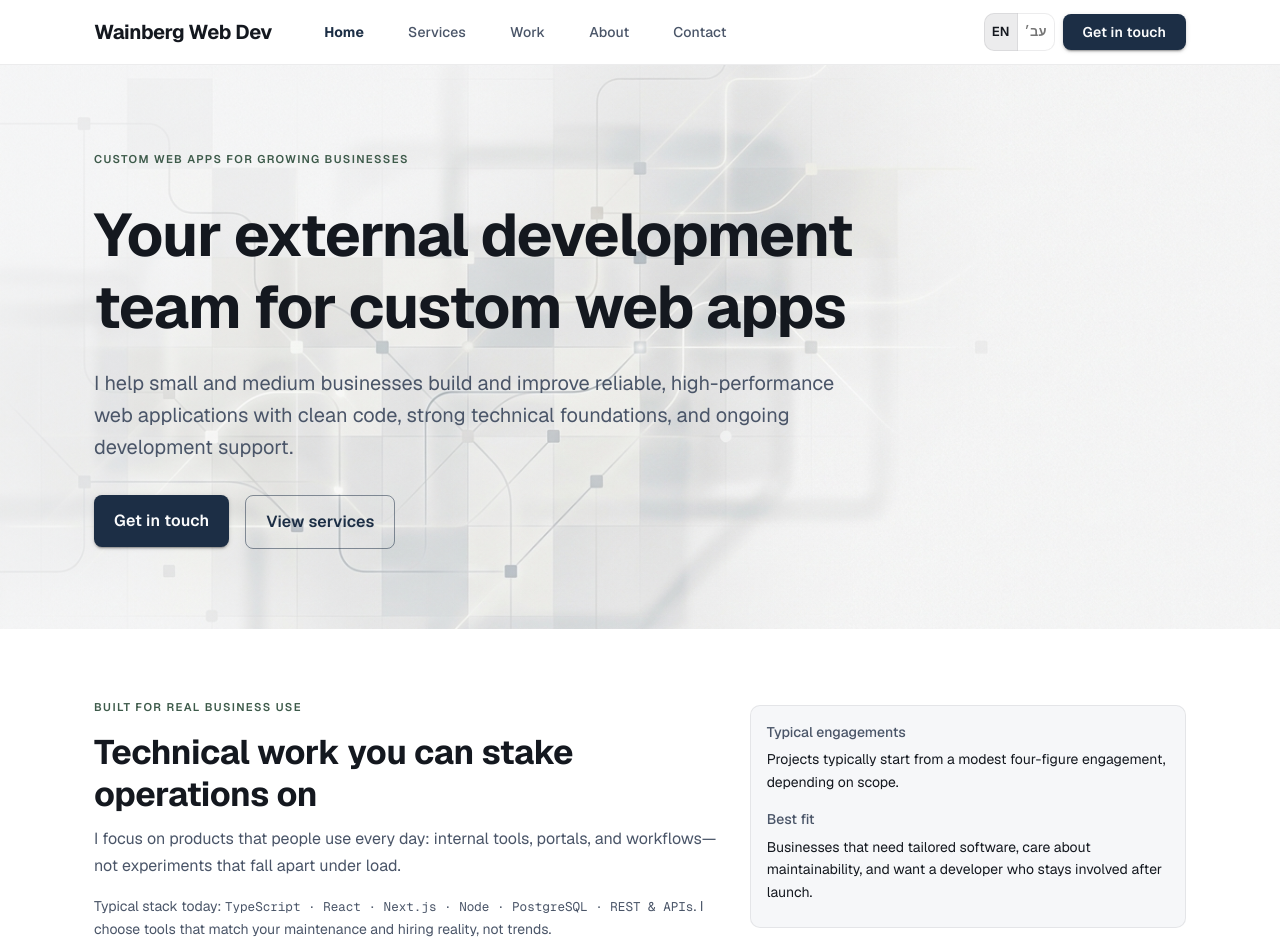
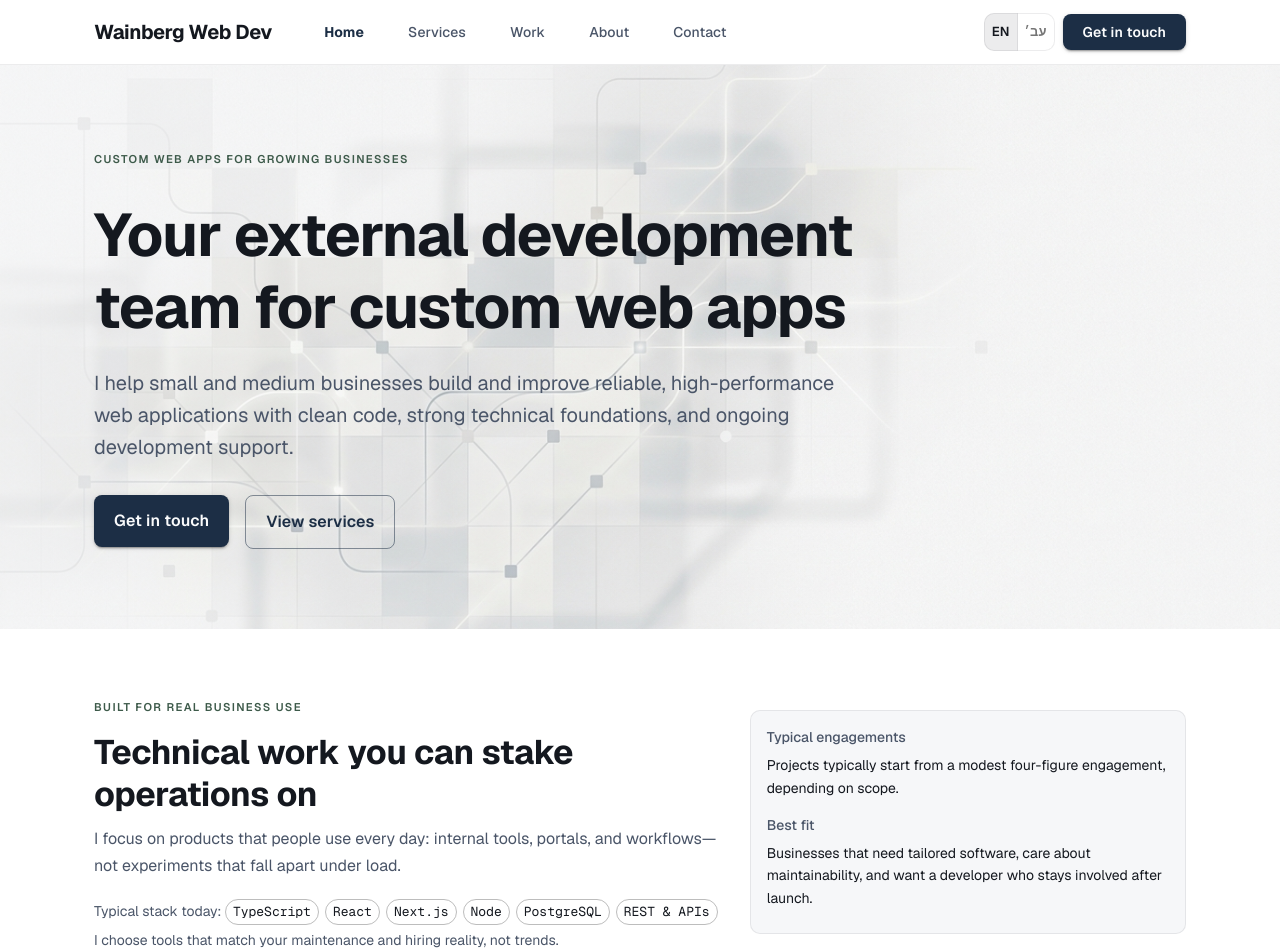
Before and after one commit to imriShCodeArt/freelance-website, a Next.js app: page /en in a window 1280 px wide. Shown: the top 952 px of the page. Built offline with nearby package versions, Linux system fonts and the light colour scheme; what @mui/material-nextjs would draw is missing.

Commit message:
chore: fix some strings

```diff
--- a/src/components/home/HomePage.tsx
+++ b/src/components/home/HomePage.tsx
@@ -114,11 +114,31 @@ export default function HomePage({
               <Typography variant="body1" color="text.secondary" sx={{ mb: 2 }}>
                 {h.realUseP1}
               </Typography>
-              <Typography variant="body2" color="text.secondary">
+              <Typography variant="body2" color="text.secondary" component="div">
                 {messages.common.typicalStackLead}{" "}
-                <Box component="span" sx={{ fontFamily: "var(--font-geist-mono), monospace", fontSize: "0.9em" }}>
-                  {h.stack.join(" · ")}
-                </Box>
+                <Stack
+                  direction="row"
+                  component="div"
+                  flexWrap="wrap"
+                  useFlexGap
+                  gap={0.75}
+                  sx={{ display: "inline-flex", verticalAlign: "middle", maxWidth: "100%", my: 0.5 }}
+                >
+                  {h.stack.map((tech) => (
+                    <Chip
+                      key={tech}
+                      label={tech}
+                      size="small"
+                      variant="outlined"
+                      sx={{
+                        fontFamily: "var(--font-geist-mono), monospace",
+                        fontSize: "0.8125rem",
+                        height: 26,
+                      }}
+                    />
+                  ))}
+                </Stack>
+                <br/>
                 {messages.common.typicalStackTrail}
               </Typography>
             </Grid>
--- a/src/messages/en.ts
+++ b/src/messages/en.ts
@@ -7,7 +7,7 @@ export const en = {
       "Projects typically start from a modest four-figure engagement, depending on scope.",
     typicalStackLead: "Typical stack today:",
     typicalStackTrail:
-      ". I choose tools that match your maintenance and hiring reality, not trends.",
+      "I choose tools that match your maintenance and hiring reality, not trends.",
     stepPrefix: "Step",
   },
   nav: {
--- a/src/messages/he.ts
+++ b/src/messages/he.ts
@@ -9,7 +9,7 @@ export const he: Messages = {
       "פרויקטים מתחילים לרוב בהיקף של ספרות אלפים בודדות, בהתאם להיקף ולמורכבות.",
     typicalStackLead: "הסטאק הנפוץ היום:",
     typicalStackTrail:
-      ". אני בוחר כלים שמתאימים ליכולת התחזוקה והגיוס שלכם, לא לטרנדים באינטרנט.",
+      "אני בוחר כלים שמתאימים ליכולת התחזוקה והגיוס שלכם, לא לטרנדים באינטרנט.",
     stepPrefix: "שלב",
   },
   nav: {
```
